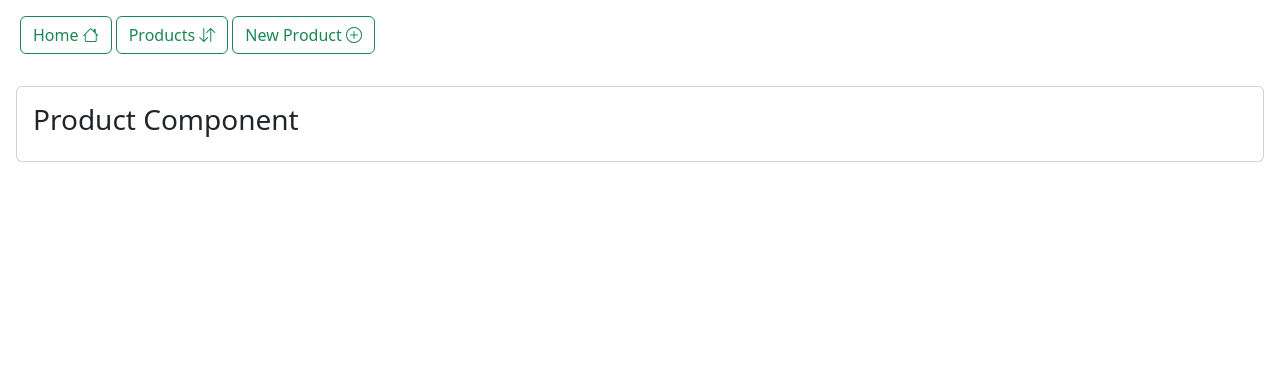
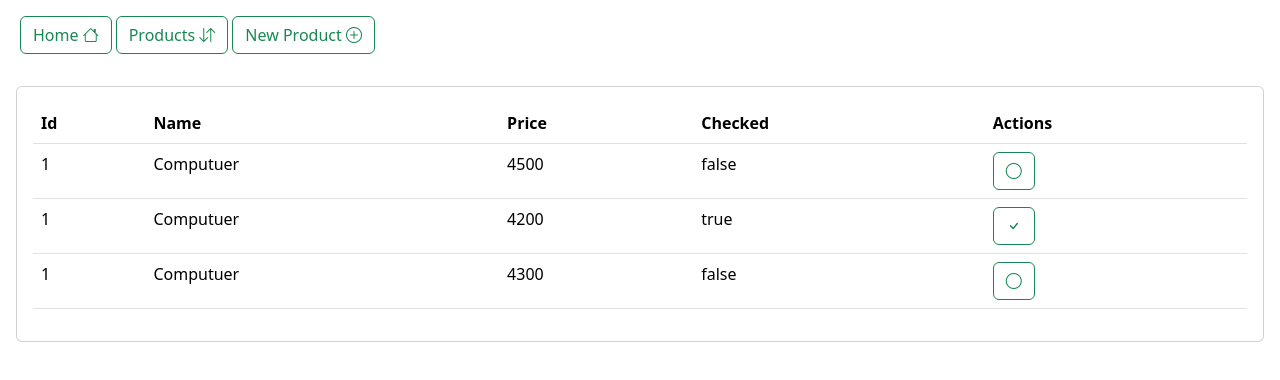
Before and after one commit to zoulou421/angular-app-basic-concept, an Angular app: page /products in a window 1280 px wide. Shown: the top 380 px of the page. Built offline with nearby package versions, Linux system fonts and the light colour scheme.

Commit message:
added: list of product with *ngFor

```diff
--- a/src/app/app.component.ts
+++ b/src/app/app.component.ts
@@ -24,7 +24,6 @@
     {title:"New Product","route":"/newProduct", icon:"plus-circle"},
   ];
 currentAction:any;
-
   setCurrentAction(action: any) {
     this.currentAction=action;
   }
--- a/src/app/product/product.component.html
+++ b/src/app/product/product.component.html
@@ -1,7 +1,30 @@
 <div class="p-3">
   <div class="card">
     <div class="card-body">
-      <h3>Product Component</h3>
+      <table class="table">
+        <thead>
+          <tr>
+            <th>Id</th>
+            <th>Name</th>
+            <th>Price</th>
+            <th>Checked</th>
+            <th>Actions</th>
+          </tr>
+        </thead>
+        <tbody>
+          <tr *ngFor="let product of products">
+            <td>{{product.id}}</td>
+            <td>{{product.name}}</td>
+            <td>{{product.price}}</td>
+            <td>{{product.checked}}</td>
+            <td>
+              <button class="btn btn-outline-success" (click)="handleCheckProduct(product)">
+                <i [ngClass]="product.checked?'bi bi-check':'bi bi-circle'" ></i>
+              </button>
+            </td>
+          </tr>
+        </tbody>
+      </table>
     </div>
   </div>
 </div>
--- a/src/app/product/product.component.ts
+++ b/src/app/product/product.component.ts
@@ -7,4 +7,13 @@
 })
 export class ProductComponent {
 
+  products:Array<any>=[
+    {id:1,name:"Computuer",price:4500,checked:false},
+    {id:1,name:"Computuer",price:4200,checked:true},
+    {id:1,name:"Computuer",price:4300,checked:false}
+  ]
+
+  handleCheckProduct(product: any) {
+    product.checked=!product.checked;
+  }
 }
```
